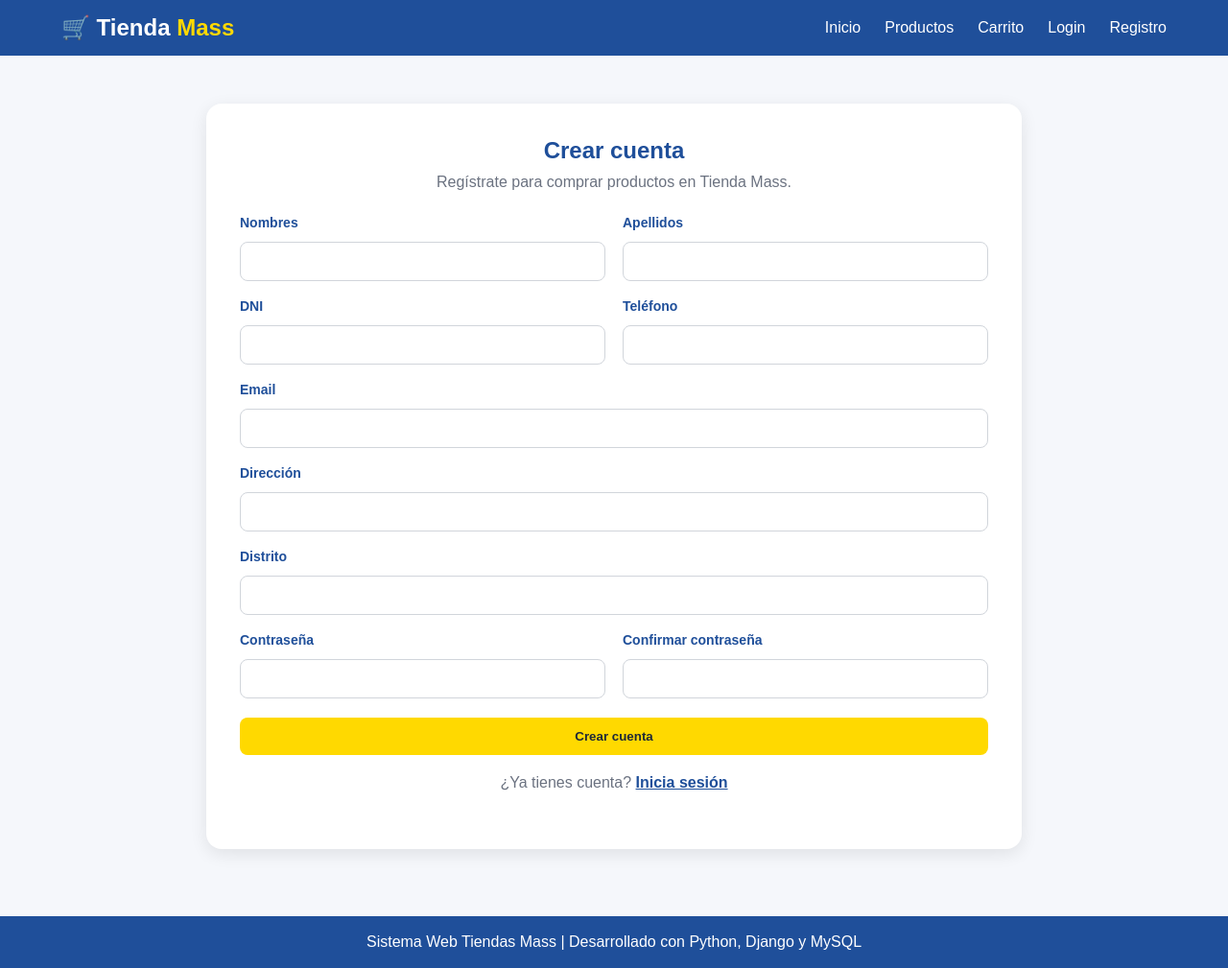
After one commit to Danmedflo/Tiendas-Mass, a Django app: page /registro/ in a window 1280 px wide. The commit adds this page. Shown: the whole page at 96% size. Run offline with Django 5.2, Linux system fonts and the light colour scheme.

Commit message:
implementar registro y login de clientes

```diff
--- /dev/null
+++ b/apps/accounts/forms.py
@@ -0,0 +1,90 @@
+"""
+Archivo: forms.py
+Aplicación: accounts
+Proyecto: Sistema Web Tiendas Mass
+Autor: Daniel Medina
+Descripción: Define los formularios para registro e inicio de sesión de clientes.
+"""
+
+from django import forms
+from django.contrib.auth.models import User
+from django.core.validators import RegexValidator
+
+from .models import Cliente
+
+
+class RegistroClienteForm(forms.Form):
+    """
+    Formulario para registrar nuevos clientes en el sistema.
+    """
+
+    dni_validator = RegexValidator(
+        regex=r'^\d{8}$',
+        message='El DNI debe contener exactamente 8 dígitos.'
+    )
+
+    telefono_validator = RegexValidator(
+        regex=r'^\d{9}$',
+        message='El teléfono debe contener exactamente 9 dígitos.'
+    )
+
+    nombres = forms.CharField(max_length=100)
+    apellidos = forms.CharField(max_length=100)
+    dni = forms.CharField(max_length=8, validators=[dni_validator])
+    telefono = forms.CharField(max_length=9, validators=[telefono_validator])
+    email = forms.EmailField()
+    direccion = forms.CharField(max_length=200)
+    distrito = forms.CharField(max_length=100)
+
+    password1 = forms.CharField(
+        label='Contraseña',
+        widget=forms.PasswordInput
+    )
+    password2 = forms.CharField(
+        label='Confirmar contraseña',
+        widget=forms.PasswordInput
+    )
+
+    def clean_dni(self):
+        dni = self.cleaned_data['dni']
+
+        if Cliente.objects.filter(dni=dni).exists():
+            raise forms.ValidationError('Ya existe un cliente registrado con este DNI.')
+
+        return dni
+
+    def clean_email(self):
+        email = self.cleaned_data['email'].lower()
+
+        if User.objects.filter(email=email).exists():
+            raise forms.ValidationError('Ya existe un usuario registrado con este correo.')
+
+        if Cliente.objects.filter(email=email).exists():
+            raise forms.ValidationError('Ya existe un cliente registrado con este correo.')
+
+        return email
+
+    def clean(self):
+        cleaned_data = super().clean()
+        password1 = cleaned_data.get('password1')
+        password2 = cleaned_data.get('password2')
+
+        if password1 and password2 and password1 != password2:
+            raise forms.ValidationError('Las contraseñas no coinciden.')
+
+        if password1 and len(password1) < 8:
+            raise forms.ValidationError('La contraseña debe tener como mínimo 8 caracteres.')
+
+        return cleaned_data
+
+
+class LoginForm(forms.Form):
+    """
+    Formulario para iniciar sesión con correo y contraseña.
+    """
+
+    email = forms.EmailField()
+    password = forms.CharField(
+        label='Contraseña',
+        widget=forms.PasswordInput
+    )
--- /dev/null
+++ b/apps/accounts/urls.py
@@ -0,0 +1,18 @@
+"""
+Archivo: urls.py
+Aplicación: accounts
+Proyecto: Sistema Web Tiendas Mass
+Autor: Daniel Medina
+Descripción: Define las rutas de registro, login y logout.
+"""
+
+from django.urls import path
+from . import views
+
+app_name = 'accounts'
+
+urlpatterns = [
+    path('registro/', views.register_client, name='register'),
+    path('login/', views.login_view, name='login'),
+    path('logout/', views.logout_view, name='logout'),
+]
--- a/apps/accounts/views.py
+++ b/apps/accounts/views.py
@@ -1,3 +1,107 @@
-from django.shortcuts import render
+"""
+Archivo: views.py
+Aplicación: accounts
+Proyecto: Sistema Web Tiendas Mass
+Autor: Daniel Medina
+Descripción: Define las vistas para registro, inicio y cierre de sesión.
+"""
 
-# Create your views here.
+from django.contrib import messages
+from django.contrib.auth import authenticate, login, logout
+from django.contrib.auth.models import User
+from django.db import transaction
+from django.shortcuts import redirect, render
+
+from .forms import LoginForm, RegistroClienteForm
+from .models import Cliente, PerfilUsuario
+
+
+def register_client(request):
+    """
+    Permite registrar un nuevo cliente y crear su usuario de acceso.
+    """
+
+    if request.user.is_authenticated:
+        return redirect('core:home')
+
+    if request.method == 'POST':
+        form = RegistroClienteForm(request.POST)
+
+        if form.is_valid():
+            data = form.cleaned_data
+
+            with transaction.atomic():
+                user = User.objects.create_user(
+                    username=data['email'],
+                    email=data['email'],
+                    password=data['password1'],
+                    first_name=data['nombres'],
+                    last_name=data['apellidos']
+                )
+
+                PerfilUsuario.objects.create(
+                    user=user,
+                    rol=PerfilUsuario.ROL_CLIENTE,
+                    telefono=data['telefono'],
+                    activo=True
+                )
+
+                Cliente.objects.create(
+                    user=user,
+                    dni=data['dni'],
+                    nombres=data['nombres'],
+                    apellidos=data['apellidos'],
+                    email=data['email'],
+                    telefono=data['telefono'],
+                    direccion=data['direccion'],
+                    distrito=data['distrito'],
+                    activo=True
+                )
+
+            messages.success(request, 'Cuenta creada correctamente. Ahora puedes iniciar sesión.')
+            return redirect('accounts:login')
+
+    else:
+        form = RegistroClienteForm()
+
+    return render(request, 'accounts/register.html', {'form': form})
+
+
+def login_view(request):
+    """
+    Permite iniciar sesión usando correo y contraseña.
+    """
+
+    if request.user.is_authenticated:
+        return redirect('core:home')
+
+    if request.method == 'POST':
+        form = LoginForm(request.POST)
+
+        if form.is_valid():
+            email = form.cleaned_data['email'].lower()
+            password = form.cleaned_data['password']
+
+            user = authenticate(request, username=email, password=password)
+
+            if user is not None:
+                login(request, user)
+                messages.success(request, f'Bienvenido, {user.first_name or user.username}.')
+                return redirect('core:home')
+
+            messages.error(request, 'Correo o contraseña incorrectos.')
+
+    else:
+        form = LoginForm()
+
+    return render(request, 'accounts/login.html', {'form': form})
+
+
+def logout_view(request):
+    """
+    Cierra la sesión activa del usuario.
+    """
+
+    logout(request)
+    messages.success(request, 'Sesión cerrada correctamente.')
+    return redirect('core:home')
--- a/config/urls.py
+++ b/config/urls.py
@@ -15,6 +15,7 @@ urlpatterns = [
     path('admin/', admin.site.urls),
     path('', include('apps.core.urls')),
     path('', include('apps.catalog.urls')),
+    path('', include('apps.accounts.urls')),
 ]
 
 
--- a/static/css/styles.css
+++ b/static/css/styles.css
@@ -441,3 +441,126 @@ body {
         flex-direction: column;
     }
 }
+
+/* Estilos de autenticación */
+
+.messages-container {
+    width: 90%;
+    max-width: 1200px;
+    margin: 20px auto 0;
+}
+
+.message {
+    padding: 14px 18px;
+    border-radius: 8px;
+    margin-bottom: 10px;
+    font-weight: bold;
+}
+
+.message.success {
+    background-color: #dcfce7;
+    color: #166534;
+    border-left: 5px solid #22c55e;
+}
+
+.message.error {
+    background-color: #fee2e2;
+    color: #991b1b;
+    border-left: 5px solid #ef4444;
+}
+
+.auth-container {
+    width: 90%;
+    max-width: 900px;
+    margin: 50px auto 70px;
+    display: flex;
+    justify-content: center;
+}
+
+.auth-card {
+    width: 100%;
+    max-width: 480px;
+    background-color: #ffffff;
+    padding: 35px;
+    border-radius: 16px;
+    box-shadow: 0 5px 18px rgba(0,0,0,0.09);
+}
+
+.register-card {
+    max-width: 850px;
+}
+
+.auth-card h1 {
+    color: #1f4f9a;
+    text-align: center;
+    margin-bottom: 10px;
+}
+
+.auth-card p {
+    text-align: center;
+    color: #6b7280;
+    margin-bottom: 25px;
+}
+
+.auth-form {
+    width: 100%;
+}
+
+.form-grid {
+    display: grid;
+    grid-template-columns: 1fr 1fr;
+    gap: 18px;
+}
+
+.form-group.full {
+    grid-column: 1 / -1;
+}
+
+.auth-form input {
+    width: 100%;
+    padding: 12px;
+    border: 1px solid #d1d5db;
+    border-radius: 8px;
+    margin-top: 6px;
+}
+
+.auth-form input:focus {
+    border-color: #1f4f9a;
+}
+
+.auth-form ul.errorlist {
+    color: #b91c1c;
+    font-size: 13px;
+    list-style: none;
+    margin-top: 5px;
+}
+
+.auth-button {
+    width: 100%;
+    border: none;
+    margin-top: 20px;
+    cursor: pointer;
+}
+
+.auth-link {
+    margin-top: 20px;
+}
+
+.auth-link a {
+    color: #1f4f9a;
+    font-weight: bold;
+}
+
+.alert.error {
+    background-color: #fee2e2;
+    color: #991b1b;
+    padding: 12px;
+    border-radius: 8px;
+    margin-bottom: 18px;
+}
+
+@media (max-width: 700px) {
+    .form-grid {
+        grid-template-columns: 1fr;
+    }
+}
--- /dev/null
+++ b/templates/accounts/register.html
@@ -0,0 +1,97 @@
+<!--
+Archivo: register.html
+Aplicación: accounts
+Proyecto: Sistema Web Tiendas Mass
+Autor: Daniel Medina
+Descripción: Vista para registrar nuevos clientes.
+-->
+
+{% extends 'base.html' %}
+
+{% block title %}Registro | Tiendas Mass{% endblock %}
+
+{% block content %}
+
+<section class="auth-container">
+
+    <div class="auth-card register-card">
+        <h1>Crear cuenta</h1>
+        <p>Regístrate para comprar productos en Tienda Mass.</p>
+
+        {% if form.non_field_errors %}
+            <div class="alert error">
+                {{ form.non_field_errors }}
+            </div>
+        {% endif %}
+
+        <form method="post" class="auth-form">
+            {% csrf_token %}
+
+            <div class="form-grid">
+                <div class="form-group">
+                    <label>Nombres</label>
+                    {{ form.nombres }}
+                    {{ form.nombres.errors }}
+                </div>
+
+                <div class="form-group">
+                    <label>Apellidos</label>
+                    {{ form.apellidos }}
+                    {{ form.apellidos.errors }}
+                </div>
+
+                <div class="form-group">
+                    <label>DNI</label>
+                    {{ form.dni }}
+                    {{ form.dni.errors }}
+                </div>
+
+                <div class="form-group">
+                    <label>Teléfono</label>
+                    {{ form.telefono }}
+                    {{ form.telefono.errors }}
+                </div>
+
+                <div class="form-group full">
+                    <label>Email</label>
+                    {{ form.email }}
+                    {{ form.email.errors }}
+                </div>
+
+                <div class="form-group full">
+                    <label>Dirección</label>
+                    {{ form.direccion }}
+                    {{ form.direccion.errors }}
+                </div>
+
+                <div class="form-group full">
+                    <label>Distrito</label>
+                    {{ form.distrito }}
+                    {{ form.distrito.errors }}
+                </div>
+
+                <div class="form-group">
+                    <label>Contraseña</label>
+                    {{ form.password1 }}
+                    {{ form.password1.errors }}
+                </div>
+
+                <div class="form-group">
+                    <label>Confirmar contraseña</label>
+                    {{ form.password2 }}
+                    {{ form.password2.errors }}
+                </div>
+            </div>
+
+            <button type="submit" class="btn-primary auth-button">Crear cuenta</button>
+        </form>
+
+        <p class="auth-link">
+            ¿Ya tienes cuenta?
+            <a href="{% url 'accounts:login' %}">Inicia sesión</a>
+        </p>
+    </div>
+
+</section>
+
+{% endblock %}
--- a/templates/base.html
+++ b/templates/base.html
@@ -28,11 +28,27 @@ Descripción: Plantilla base reutilizable para todas las páginas del sistema.
             <li><a href="{% url 'core:home' %}">Inicio</a></li>
             <li><a href="{% url 'catalog:product_list' %}">Productos</a></li>
             <li><a href="#">Carrito</a></li>
-            <li><a href="#">Login</a></li>
-            <li><a href="#">Registro</a></li>
+
+            {% if user.is_authenticated %}
+                <li><a href="#">Hola, {{ user.first_name|default:user.username }}</a></li>
+                <li><a href="{% url 'accounts:logout' %}">Salir</a></li>
+            {% else %}
+                <li><a href="{% url 'accounts:login' %}">Login</a></li>
+                <li><a href="{% url 'accounts:register' %}">Registro</a></li>
+            {% endif %}
         </ul>
     </nav>
 </header>
+
+{% if messages %}
+    <section class="messages-container">
+        {% for message in messages %}
+            <div class="message {{ message.tags }}">
+                {{ message }}
+            </div>
+        {% endfor %}
+    </section>
+{% endif %}
 
 <main>
     {% block content %}
```
Also changed, not shown: templates/accounts/login.html (added, +47 -0 lines).
